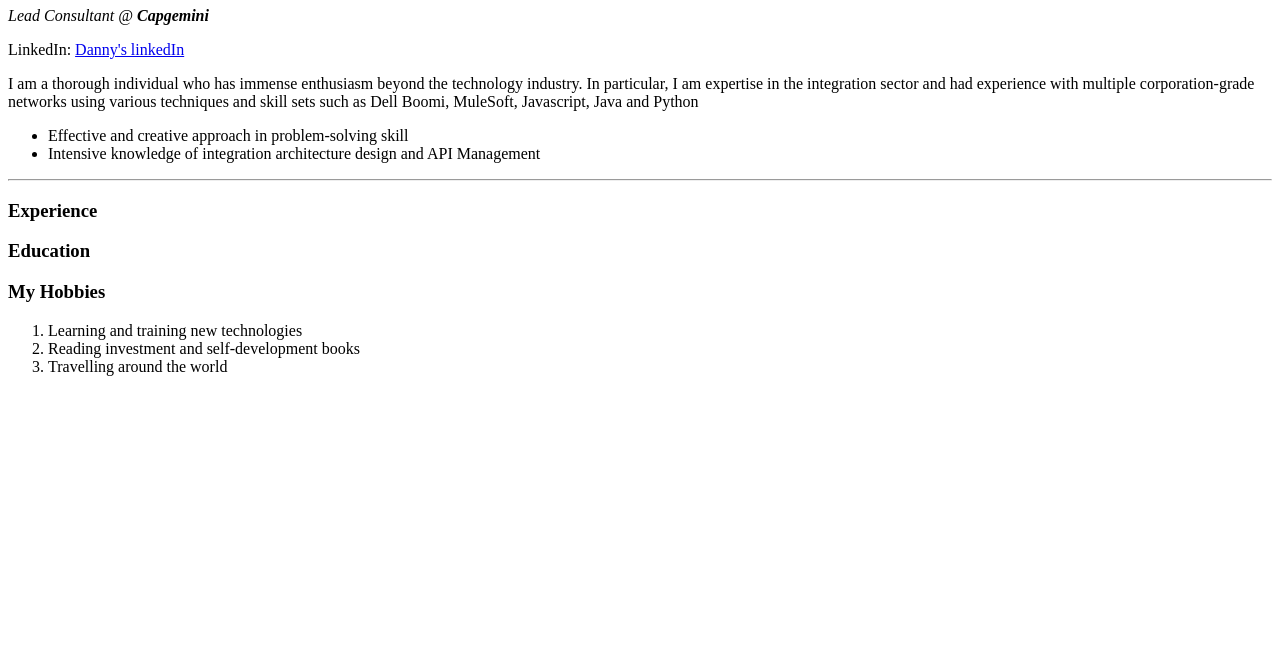
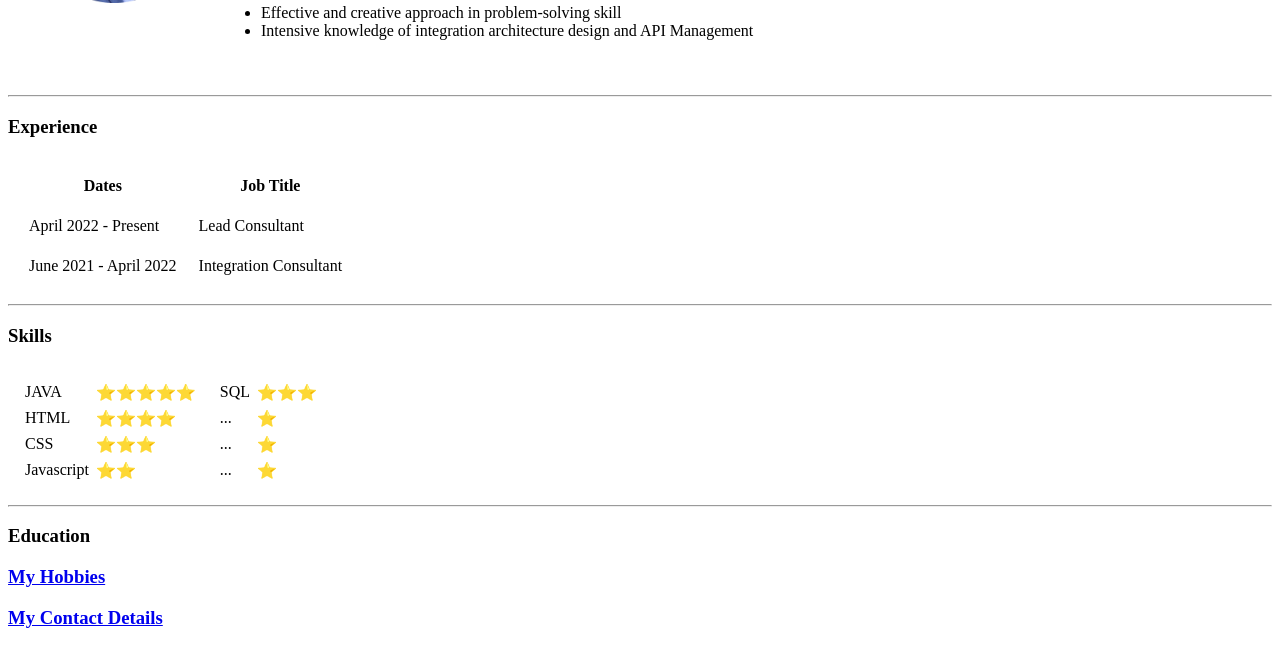
Before and after one commit to dannyngo-nvd/personal-website, a plain HTML site: page index.html in a window 1280 px wide. Shown: the part 235-883 px from the top of the page. Before the commit the page ends 800 px from the top, so only its background shows below. Drawn offline with Linux system fonts and the light colour scheme.

Commit message:
adding contact page and hobbies page

```diff
--- a/index.html
+++ b/index.html
@@ -5,24 +5,92 @@
     <title>Danny's Personal Website</title>
   </head>
   <body>
-    <img src="images\danny.png" alt="Danny's profile picture" width="150" height="150">
-    <h1>Vu Duy Ngo</h1>
+    <table cellspacing = "30">
+      <tr>
+        <td><img src="images\danny.png" alt="Danny's profile picture" width="150" height="150"></td>
+        <td><h1>Vu Duy Ngo</h1>
         <p><em>Lead Consultant @ <strong>Capgemini</strong></em></p>
-    <p>LinkedIn: <a href="https://www.linkedin.com/in/danny-ngo-214564148?lipi=urn%3Ali%3Apage%3Ad_flagship3_profile_view_base_contact_details%3B2e%2Bw%2FHzcQuqSgvXRNlPODQ%3D%3D">Danny's linkedIn</a></p>
+        <p>LinkedIn: <a href="https://www.linkedin.com/in/danny-ngo-214564148?lipi=urn%3Ali%3Apage%3Ad_flagship3_profile_view_base_contact_details%3B2e%2Bw%2FHzcQuqSgvXRNlPODQ%3D%3D">Danny's LinkedIn</a></p>
         <p>I am a thorough individual who has immense enthusiasm beyond the technology industry.
           In particular, I am expertise in the integration sector and had experience with multiple corporation-grade networks using various techniques and skill sets such as Dell Boomi, MuleSoft, Javascript, Java and Python</p>
         <ul>
           <li>Effective and creative approach in problem-solving skill</li>
           <li>Intensive knowledge of integration architecture design and API Management</li>
-</ul>
+        </ul></td>
+      </tr>
+    </table>
     <hr>
+    <!-- Work experience -->
     <h3>Experience</h3>
+    <table cellspacing = "20">
+      <thead>
+        <tr>
+          <th>Dates</th>
+          <th>Job Title</th>
+        </tr>
+      </thead>
+      <tbody>
+        <tr>
+          <td>April 2022 - Present</td>
+          <td>Lead Consultant</td>
+        </tr>
+        <tr>
+          <td>June 2021 - April 2022</td>
+          <td>Integration Consultant</td>
+        </tr>
+      </tbody>
+    </table>
+    <hr>
+    <!-- Sills -->
+    <h3>Skills</h3>
+    <table cellspacing = "10">
+      <tr>
+        <td><table cellspacing = "5">
+          <tr>
+            <td>JAVA</td>
+            <td>⭐️⭐️⭐️⭐️⭐️</td>
+          </tr>
+          <tr>
+            <td>HTML</td>
+            <td>⭐️⭐️⭐️⭐️</td>
+          </tr>
+          <tr>
+            <td>CSS</td>
+            <td>⭐️⭐️⭐️</td>
+          </tr>
+          <tr>
+            <td>Javascript</td>
+            <td>⭐️⭐️</td>
+          </tr>
+        </table></td>
+        <td><table cellspacing = "5">
+          <tr>
+            <td>SQL</td>
+            <td>⭐️⭐️⭐️</td>
+          </tr>
+          <tr>
+            <td>...</td>
+            <td>⭐️</td>
+          </tr>
+          <tr>
+            <td>...</td>
+            <td>⭐️</td>
+          </tr>
+          <tr>
+            <td>...</td>
+            <td>⭐️</td>
+          </tr>
+        </table></td>
+
+
+      </tr>
+    </table>
+    <hr>
+
+    <!-- Education-->
     <h3>Education</h3>
-      <h3>My Hobbies</h3>
-      <ol>
-        <li>Learning and training new technologies</li>
-        <li>Reading investment and self-development books</li>
-        <li>Travelling around the world</li>
-      </ol>
+    <h3><a href="hobbies.html">My Hobbies</a></h3>
+    <h3><a href="contact.html">My Contact Details</a></h3>
+
   </body>
 </html>
```
Also changed, not shown: contact.html (added, +32 -0 lines), hobbies.html (added, +15 -0 lines). Lines whose indentation alone changed are shown as unchanged.
